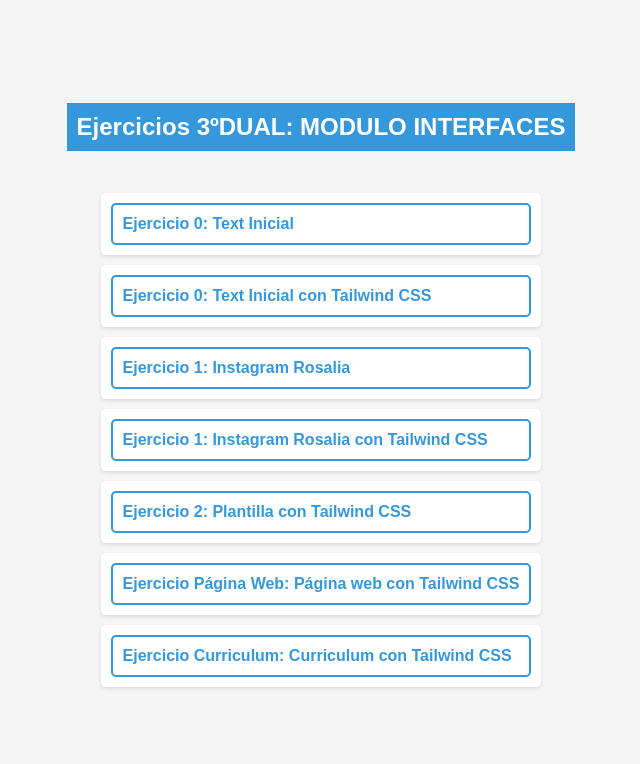
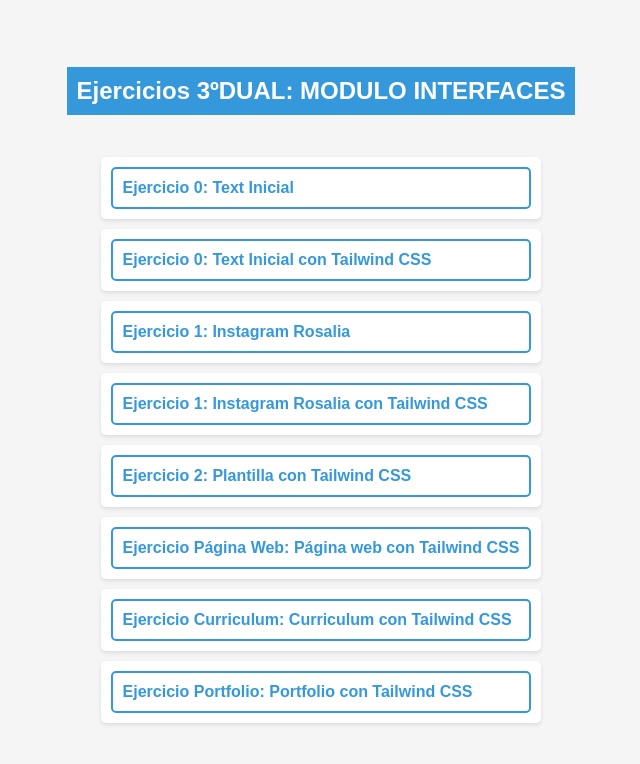
Before and after one commit to asorrochel/Interfaces, a plain HTML site: page index.html in a window 1280 px wide. Shown: the whole page, without its empty margins (319-959 px from the left). Drawn offline with Linux system fonts and the light colour scheme.

Commit message:
feat:  Add Portfolio  to Indice

```diff
--- a/index.html
+++ b/index.html
@@ -16,6 +16,7 @@
         <li><a href="Ejercicio_2_Tailwind/dist/index.html">Ejercicio 2: Plantilla con Tailwind CSS</a></li>
         <li><a href="Ejercicio_web/dist/index.html">Ejercicio Página Web: Página web con Tailwind CSS</a></li>
         <li><a href="Ejercicio_curriculum/dist/index.html">Ejercicio Curriculum: Curriculum con Tailwind CSS</a></li>
+        <li><a href="Ejercicio_portfolio/dist/index.html">Ejercicio Portfolio: Portfolio con Tailwind CSS</a></li>
     </ul>
 </body>
 </html>
```
